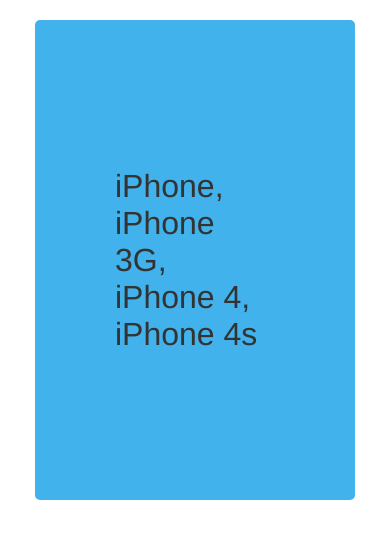
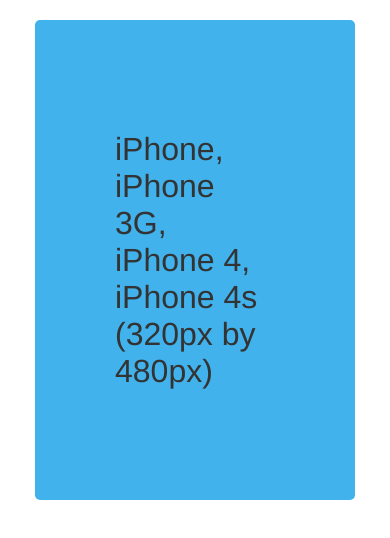
Before and after one commit to alexsomeoddpilot/apple-breakpoint-visualizer, a plain HTML site: page index.html in a window 390 px wide. Drawn offline with Linux system fonts and the light colour scheme.

Commit message:
Adding resolutions to labels

```diff
--- a/index.html
+++ b/index.html
@@ -27,7 +27,7 @@ body {
   position: relative;
 }
 .box:before {
-  content: "iPad mini, iPad Air";
+  content: "iPad mini, iPad Air (768px by 1024px)";
   font-size: 32px;
   position: absolute;
   left: 50%;
@@ -41,7 +41,7 @@ body {
     background: #fff06d;
   }
   .box:before {
-    content: "iPhone 6 Plus";
+    content: "iPhone 6 Plus (540px by 960px)";
   }
 }
 @media (max-width: 700px) {
@@ -51,7 +51,7 @@ body {
     background: #97e365;
   }
   .box:before {
-    content: "iPhone 6";
+    content: "iPhone 6 (375px by 667px)";
   }
 }
 @media (max-width: 560px) {
@@ -61,7 +61,7 @@ body {
     background: #41b2ec;
   }
   .box:before {
-    content: "iPhone 5, iPhone 5s";
+    content: "iPhone 5, iPhone 5s (320px by 568px)";
   }
 }
 @media (max-width: 400px) {
@@ -70,7 +70,7 @@ body {
     height: 480px;
   }
   .box:before {
-    content: "iPhone, iPhone 3G, iPhone 4, iPhone 4s";
+    content: "iPhone, iPhone 3G, iPhone 4, iPhone 4s (320px by 480px)";
   }
 }
   </style>
```
